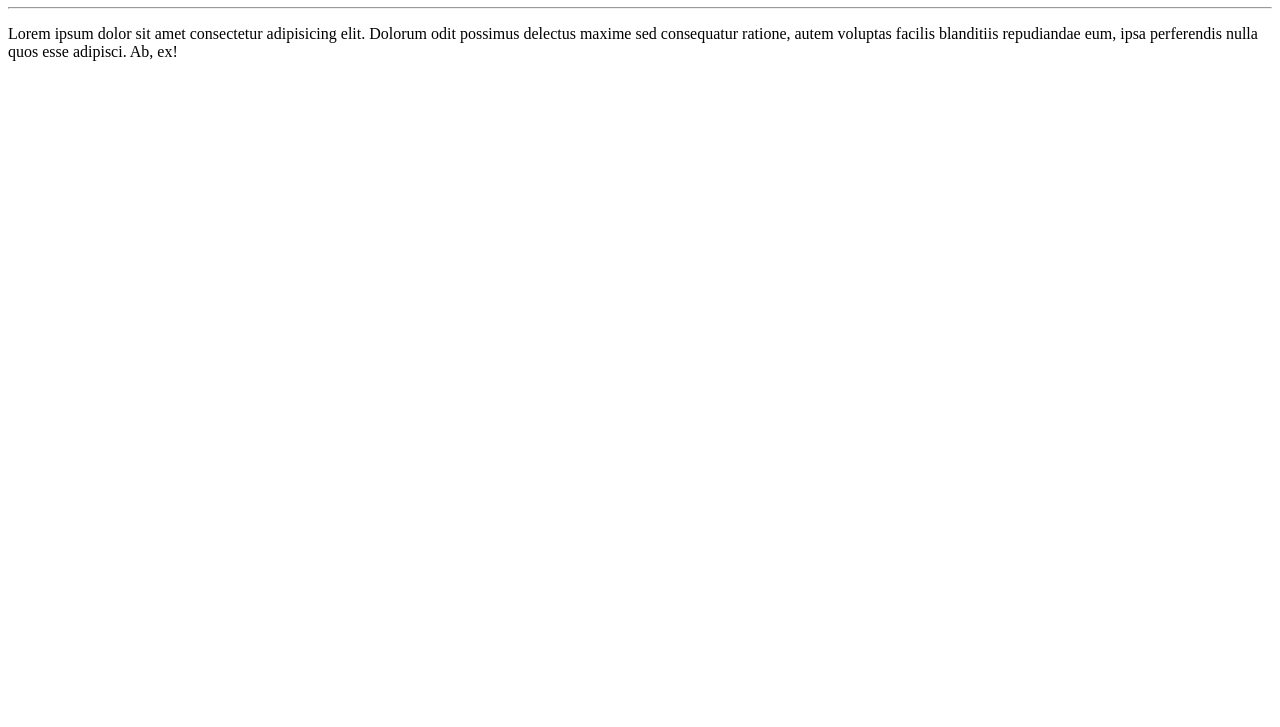
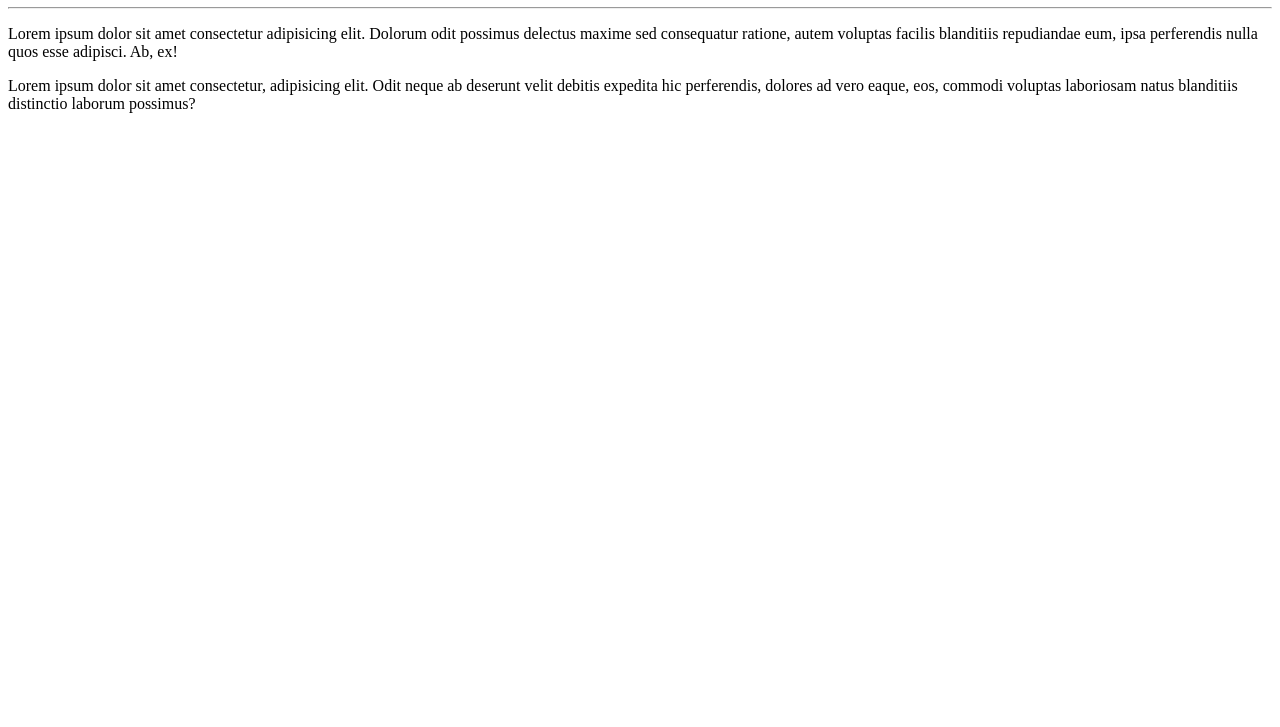
Before and after one commit to Severoabreu/Ola-mundo, a plain HTML site: page site-exemplo/index.html in a window 1280 px wide. Shown: the part 73-800 px from the top of the page. Drawn offline with Linux system fonts and the light colour scheme.

Commit message:
adicionei um paragrafo

```diff
--- a/site-exemplo/index.html
+++ b/site-exemplo/index.html
@@ -9,5 +9,6 @@
     <h1>Ola, mundo!</h1>
     <hr>
     <p>Lorem ipsum dolor sit amet consectetur adipisicing elit. Dolorum odit possimus delectus maxime sed consequatur ratione, autem voluptas facilis blanditiis repudiandae eum, ipsa perferendis nulla quos esse adipisci. Ab, ex!</p>
+    <p>Lorem ipsum dolor sit amet consectetur, adipisicing elit. Odit neque ab deserunt velit debitis expedita hic perferendis, dolores ad vero eaque, eos, commodi voluptas laboriosam natus blanditiis distinctio laborum possimus?</p>
 </body>
 </html>
```
